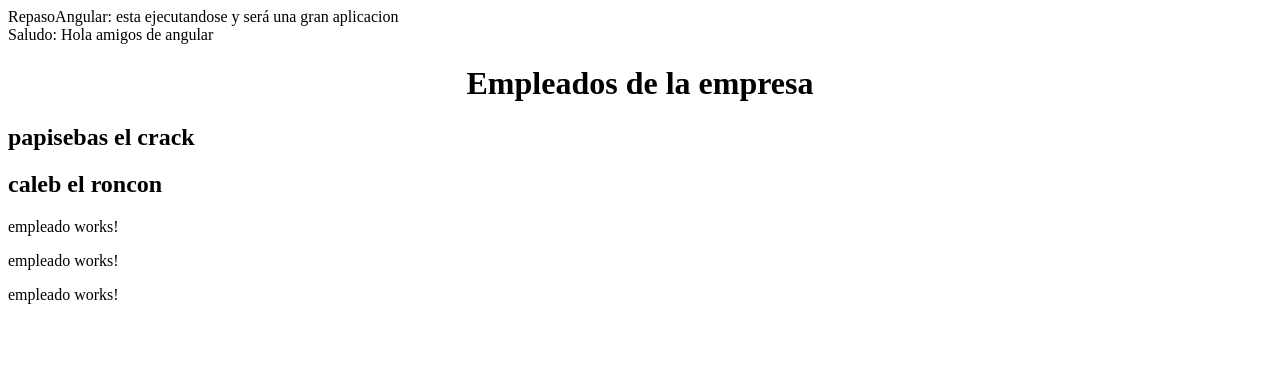
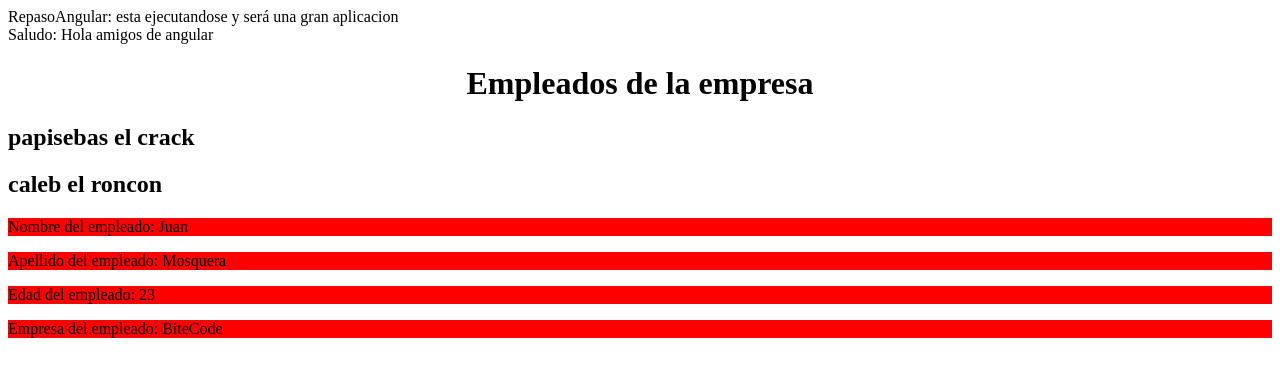
Before and after one commit to JuanSe2436/RepasoAngular, an Angular app: page / in a window 1280 px wide. Shown: the top 376 px of the page. Built offline with nearby package versions, Linux system fonts and the light colour scheme.

Commit message:
INTERPOLACION

```diff
--- a/src/app/empleado/empleado.component.css
+++ b/src/app/empleado/empleado.component.css
@@ -0,0 +1,3 @@
+p{
+  background-color: red;
+}
--- a/src/app/empleado/empleado.component.html
+++ b/src/app/empleado/empleado.component.html
@@ -1 +1,4 @@
-<p>empleado works!</p>
+<p>Nombre del empleado: {{Nombre}}</p>
+<p>Apellido del empleado: {{Apellido}}</p>
+<p>Edad del empleado: {{Edad}}</p>
+<p>Empresa del empleado: {{Empresa}}</p>
--- a/src/app/empleado/empleado.component.ts
+++ b/src/app/empleado/empleado.component.ts
@@ -7,6 +7,11 @@ import { Component, OnInit } from '@angular/core';
 })
 export class EmpleadoComponent implements OnInit {
 
+  Nombre = "Juan";
+  Apellido = "Mosquera";
+  Edad = "23";
+  Empresa = "BiteCode";
+
   constructor() { }
 
   ngOnInit(): void {
--- a/src/app/empleados/empleados.component.html
+++ b/src/app/empleados/empleados.component.html
@@ -3,5 +3,3 @@
 <h2>papisebas el crack</h2>
 <h2>caleb el roncon</h2>
 <app-empleado></app-empleado>
-<app-empleado></app-empleado>
-<app-empleado></app-empleado>
```
